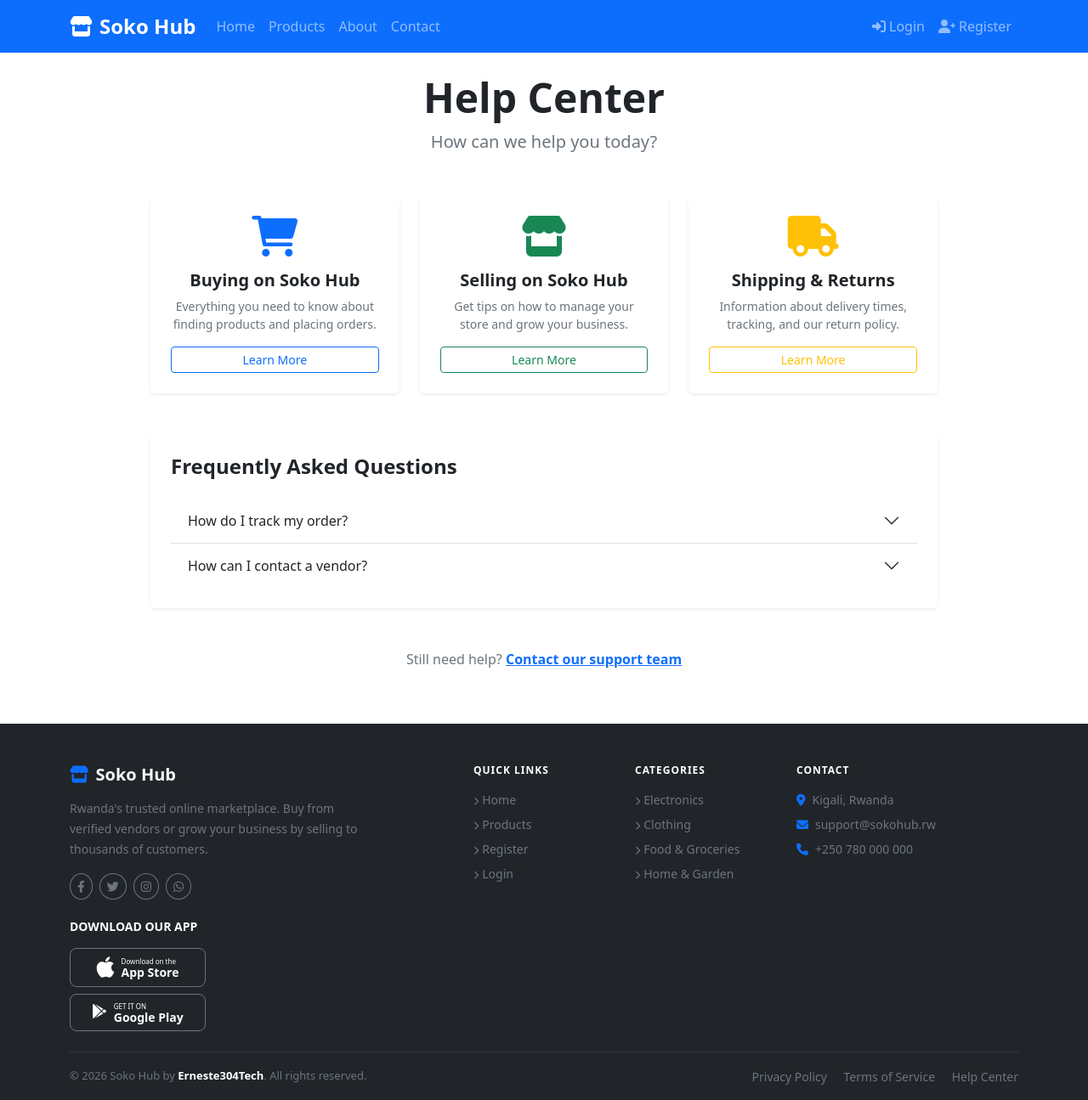
After one commit to Erneste304/mini-hackaton14-11-1015, a Django app: page /help-center/ in a window 1280 px wide. The commit adds this page. Shown: the whole page at 85% size. Run offline with Django 5.2, Linux system fonts and the light colour scheme.

Commit message:
here we implement the privacy, help centre, and terms of services

```diff
--- a/sokohub/products/urls.py
+++ b/sokohub/products/urls.py
@@ -16,4 +16,8 @@ urlpatterns = [
     path('vendor/products/add/', views.add_product, name='add_product'),
     path('vendor/products/edit/<int:product_id>/', views.edit_product, name='edit_product'),
     #path('vendor/products/delete/<int:product_id>/', views.delete_product, name='delete_product'),
+    # Legal and Support pages
+    path('privacy-policy/', views.privacy_policy, name='privacy_policy'),
+    path('terms-of-service/', views.terms_of_service, name='terms_of_service'),
+    path('help-center/', views.help_center, name='help_center'),
 ]
--- a/sokohub/products/views.py
+++ b/sokohub/products/views.py
@@ -218,3 +218,18 @@ def edit_product(request, product_id):
         'title': f'Edit {product.name}'
     }
     return render(request, 'products/edit_product.html', context)
+
+
+def privacy_policy(request):
+    """Privacy Policy page view"""
+    return render(request, 'products/privacy_policy.html', {'title': 'Privacy Policy - Soko Hub'})
+
+
+def terms_of_service(request):
+    """Terms of Service page view"""
+    return render(request, 'products/terms_of_service.html', {'title': 'Terms of Service - Soko Hub'})
+
+
+def help_center(request):
+    """Help Center page view"""
+    return render(request, 'products/help_center.html', {'title': 'Help Center - Soko Hub'})
--- a/sokohub/templates/base.html
+++ b/sokohub/templates/base.html
@@ -314,9 +314,9 @@
         </div>
         <div class="col-md-6 text-md-end">
           <small class="text-secondary">
-            <a href="#" class="text-secondary text-decoration-none me-3">Privacy Policy</a>
-            <a href="#" class="text-secondary text-decoration-none me-3">Terms of Service</a>
-            <a href="#" class="text-secondary text-decoration-none">Help Center</a>
+            <a href="{% url 'privacy_policy' %}" class="text-secondary text-decoration-none me-3">Privacy Policy</a>
+            <a href="{% url 'terms_of_service' %}" class="text-secondary text-decoration-none me-3">Terms of Service</a>
+            <a href="{% url 'help_center' %}" class="text-secondary text-decoration-none">Help Center</a>
           </small>
         </div>
       </div>
--- /dev/null
+++ b/sokohub/templates/products/help_center.html
@@ -0,0 +1,90 @@
+{% extends 'base.html' %}
+
+{% block title %}{{ title }}{% endblock %}
+
+{% block content %}
+<div class="row justify-content-center">
+    <div class="col-md-10">
+        <div class="text-center mb-5">
+            <h1 class="display-5 fw-bold">Help Center</h1>
+            <p class="lead text-secondary">How can we help you today?</p>
+        </div>
+
+        <div class="row g-4">
+            <div class="col-md-4">
+                <div class="card h-100 border-0 shadow-sm text-center p-4">
+                    <div class="mb-3 text-primary">
+                        <i class="fas fa-shopping-cart fa-3x"></i>
+                    </div>
+                    <h3 class="h5 fw-bold">Buying on Soko Hub</h3>
+                    <p class="text-secondary small">Everything you need to know about finding products and placing
+                        orders.</p>
+                    <a href="#" class="btn btn-outline-primary btn-sm mt-auto">Learn More</a>
+                </div>
+            </div>
+            <div class="col-md-4">
+                <div class="card h-100 border-0 shadow-sm text-center p-4">
+                    <div class="mb-3 text-success">
+                        <i class="fas fa-store fa-3x"></i>
+                    </div>
+                    <h3 class="h5 fw-bold">Selling on Soko Hub</h3>
+                    <p class="text-secondary small">Get tips on how to manage your store and grow your business.</p>
+                    <a href="#" class="btn btn-outline-success btn-sm mt-auto">Learn More</a>
+                </div>
+            </div>
+            <div class="col-md-4">
+                <div class="card h-100 border-0 shadow-sm text-center p-4">
+                    <div class="mb-3 text-warning">
+                        <i class="fas fa-truck fa-3x"></i>
+                    </div>
+                    <h3 class="h5 fw-bold">Shipping & Returns</h3>
+                    <p class="text-secondary small">Information about delivery times, tracking, and our return policy.
+                    </p>
+                    <a href="#" class="btn btn-outline-warning btn-sm mt-auto">Learn More</a>
+                </div>
+            </div>
+        </div>
+
+        <div class="mt-5 card border-0 shadow-sm">
+            <div class="card-body p-4">
+                <h2 class="h4 fw-bold mb-4">Frequently Asked Questions</h2>
+                <div class="accordion accordion-flush" id="faqAccordion">
+                    <div class="accordion-item">
+                        <h2 class="accordion-header">
+                            <button class="accordion-button collapsed" type="button" data-bs-toggle="collapse"
+                                data-bs-target="#faq1">
+                                How do I track my order?
+                            </button>
+                        </h2>
+                        <div id="faq1" class="accordion-collapse collapse" data-bs-parent="#faqAccordion">
+                            <div class="accordion-body">
+                                You can track your order by going to "My Orders" in your profile dropdown and clicking
+                                "View Details" on the specific order.
+                            </div>
+                        </div>
+                    </div>
+                    <div class="accordion-item">
+                        <h2 class="accordion-header">
+                            <button class="accordion-button collapsed" type="button" data-bs-toggle="collapse"
+                                data-bs-target="#faq2">
+                                How can I contact a vendor?
+                            </button>
+                        </h2>
+                        <div id="faq2" class="accordion-collapse collapse" data-bs-parent="#faqAccordion">
+                            <div class="accordion-body">
+                                Every product page includes the vendor's name. You can visit their profile to see more
+                                products and contact information if available.
+                            </div>
+                        </div>
+                    </div>
+                </div>
+            </div>
+        </div>
+
+        <div class="mt-5 text-center">
+            <p class="text-secondary">Still need help? <a href="{% url 'contact' %}" class="fw-bold">Contact our support
+                    team</a></p>
+        </div>
+    </div>
+</div>
+{% endblock %}
```
Also changed, not shown: sokohub/templates/products/privacy_policy.html (added, +41 -0 lines), sokohub/templates/products/terms_of_service.html (added, +46 -0 lines), sokohub/db.sqlite3.
